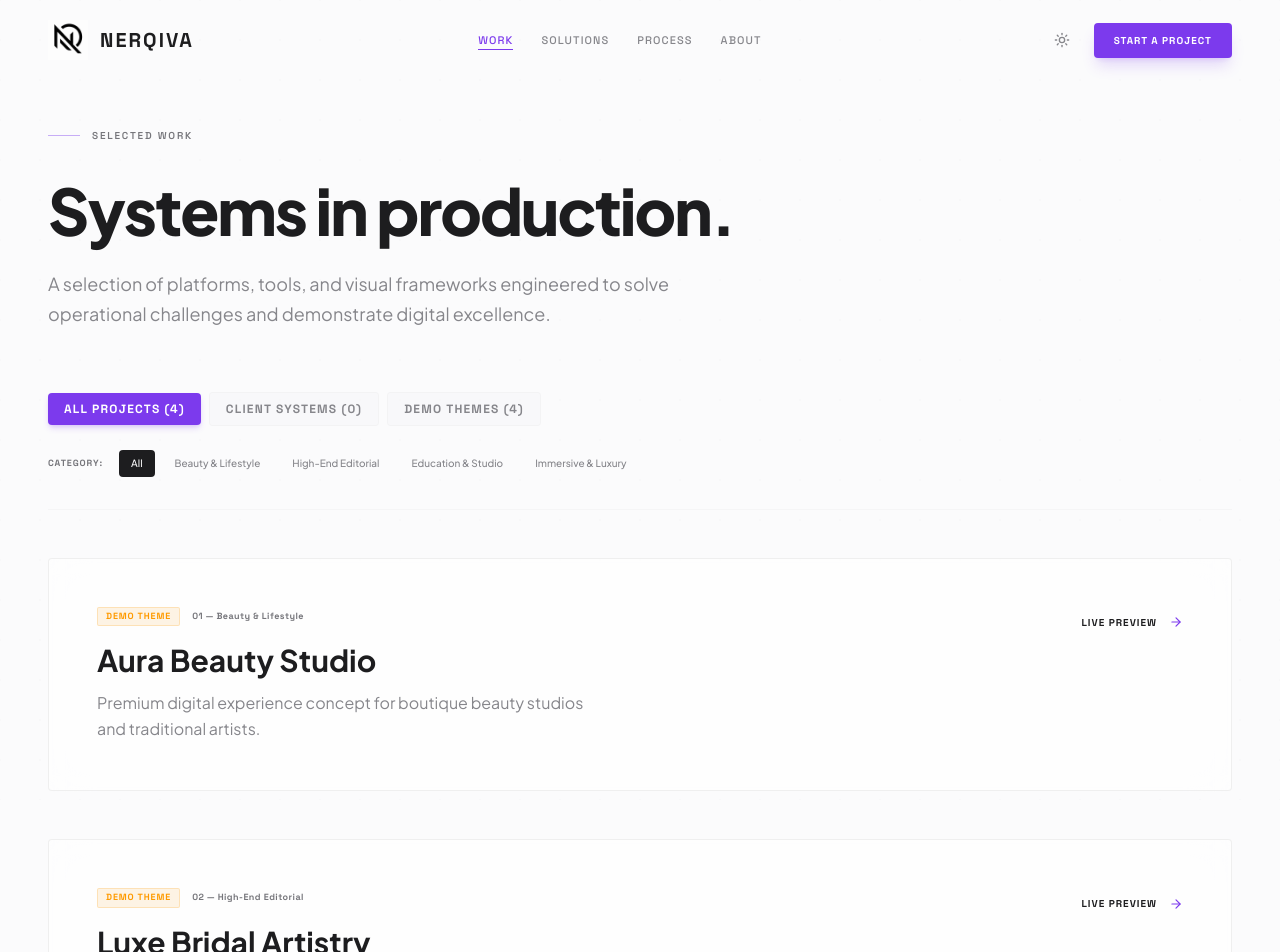
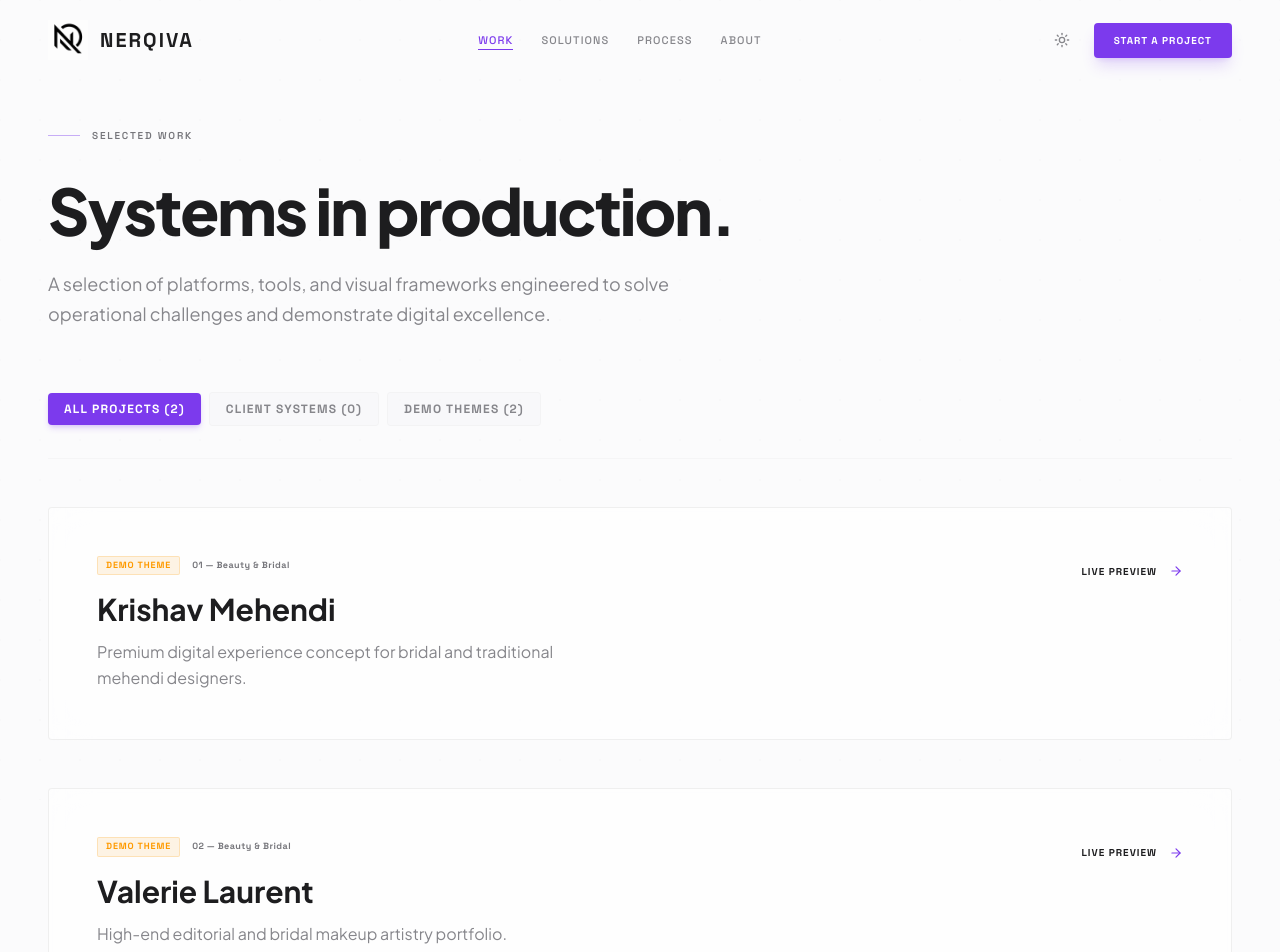
Before and after one commit to dipexplorer/nerqiva-agency-site, a Next.js app: page /work in a window 1280 px wide. Shown: the top 952 px of the page. Built offline with nearby package versions, Linux system fonts and the light colour scheme.

Commit message:
update: add remaining projects to portfolio

```diff
--- a/src/data/projects.ts
+++ b/src/data/projects.ts
@@ -26,27 +26,27 @@ export interface Project {
 
 export const PROJECTS: Project[] = [
   {
-    id: "aurabeauty",
-    slug: "aura-beauty",
+    id: "krishavmehendi",
+    slug: "krishav-mehendi",
     number: "01",
-    name: "Aura Beauty Studio",
+    name: "Krishav Mehendi",
     projectType: "demo",
     type: "Demo Theme",
-    category: "Beauty & Lifestyle",
-    tagline: "Premium digital experience concept for boutique beauty studios and traditional artists.",
+    category: "Beauty & Bridal",
+    tagline: "Premium digital experience concept for bridal and traditional mehendi designers.",
     challenge: "Traditional beauty and boutique services often lack a digital presence, relying entirely on word-of-mouth or social media. High-end clients expect a digital experience that reflects the same level of luxury and attention to detail as the service itself.",
-    whyItMattered: "A premium interface acts as a 24/7 digital gallery and direct booking engine. By integrating beautiful interactive visuals and a seamless WhatsApp reservation flow, this theme concept elevates local artistry to a highly professional, commercial grade.",
+    whyItMattered: "A premium interface acts as a 24/7 digital gallery and direct booking engine. By integrating beautiful interactive visuals and a seamless WhatsApp reservation flow, Krishav Mehendi elevates local artistry to a highly professional, commercial grade.",
     constraints: [
       "Must load instantly on mobile phones (3G/low bandwidth)",
       "Secure and private handling of client booking details",
       "Must handle high traffic during peak wedding seasons without crashing"
     ],
-    approach: "We designed a dark-themed, luxurious canvas that highlights intricate artistry. By establishing clear visual galleries and an integrated WhatsApp reservation form, the template serves as a complete, automated booking tool.",
-    architecture: "Built with modern web technologies for lightning-fast performance, featuring smooth interactive backgrounds, mobile-first layouts, and an automated reservation system.",
+    approach: "We designed a dark-themed, luxurious canvas that highlights the intricate artistry of mehendi. By establishing clear visual galleries and an integrated WhatsApp reservation form, the template serves as a complete, automated booking tool.",
+    architecture: "Built with modern web technologies for lightning-fast performance, featuring smooth interactive backgrounds, mobile-first layouts, and an automated reservation system that sends leads straight to the owner's WhatsApp.",
     engineeringDecisions: [
       "Implemented smooth, interactive design elements to create a premium feel",
       "Engineered an automated reservation system routing straight to client communication apps",
-      "Optimized high-resolution catalogs to load instantly on any device"
+      "Optimized high-resolution bridal catalogs to load instantly on any device"
     ],
     implementation: "Developed a functional theme including a live gallery filter system, custom dynamic inputs, interactive client reviews, and direct dialing assets designed to operate flawlessly on all devices.",
     outcome: "A fully operational design system that can be deployed for regional boutiques in 1-2 days, proving that local lifestyle businesses can quickly benefit from premium custom engineering.",
@@ -57,22 +57,22 @@ export const PROJECTS: Project[] = [
     featured: true,
     demoUrl: "https://hennaart-nine.vercel.app/",
     gallery: [
-      "/images/projects/aura-beauty/bridal.png",
-      "/images/projects/aura-beauty/arabic.png",
-      "/images/projects/aura-beauty/traditional.png",
-      "/images/projects/aura-beauty/minimal.png"
+      "/images/projects/krishav-mehendi/bridal.png",
+      "/images/projects/krishav-mehendi/arabic.png",
+      "/images/projects/krishav-mehendi/traditional.png",
+      "/images/projects/krishav-mehendi/minimal.png"
     ]
   },
   {
-    id: "luxebridal",
-    slug: "luxe-bridal",
+    id: "valerielaurent",
+    slug: "valerie-laurent",
     number: "02",
-    name: "Luxe Bridal Artistry",
+    name: "Valerie Laurent",
     projectType: "demo",
     type: "Demo Theme",
-    category: "High-End Editorial",
-    tagline: "High-end editorial and bridal makeup artistry portfolio theme.",
-    challenge: "Luxury artists often struggle to translate their sophisticated visual aesthetic into a digital platform that feels equally premium and performs flawlessly on mobile.",
+    category: "Beauty & Bridal",
+    tagline: "High-end editorial and bridal makeup artistry portfolio.",
+    challenge: "Luxury makeup artists often struggle to translate their sophisticated visual aesthetic into a digital platform that feels equally premium and performs flawlessly on mobile.",
     whyItMattered: "A striking portfolio acts as a direct conversion tool for high-end clientele. By combining immersive imagery with smooth transitions, it elevates the artist's brand above local competitors.",
     constraints: [
       "Seamless, buttery smooth scroll transitions",
@@ -94,69 +94,5 @@ export const PROJECTS: Project[] = [
     accentColor: "bg-red-600",
     featured: true,
     demoUrl: "https://bridalnerqiva.vercel.app/"
-  },
-  {
-    id: "eliteacademy",
-    slug: "elite-academy",
-    number: "03",
-    name: "Elite Beauty Academy",
-    projectType: "demo",
-    type: "Demo Theme",
-    category: "Education & Studio",
-    tagline: "Hybrid digital platform for premium makeup studios and professional training academies.",
-    challenge: "Beauty academies struggle to balance dual objectives: attracting high-end bridal clients for their studio while simultaneously recruiting students for their professional courses.",
-    whyItMattered: "A structured digital presence establishes authority. By segregating the studio services from the academy curriculum, the platform converts two entirely different target audiences effectively.",
-    constraints: [
-      "Must clearly separate Studio Services from Academy Courses",
-      "Lead generation forms for course enrollments",
-      "Trust-building through 5-star review integration"
-    ],
-    approach: "We designed a sophisticated dual-purpose layout using elegant typography and subtle tactile textures to evoke a premium physical studio feel.",
-    architecture: "Built with Next.js and styled with Tailwind CSS, utilizing Framer Motion for smooth content reveals and interactive course modules.",
-    engineeringDecisions: [
-      "Implemented a custom noise overlay for tactile visual depth",
-      "Engineered distinct conversion funnels for brides vs. students",
-      "Optimized curriculum accordions for mobile readability"
-    ],
-    implementation: "Developed comprehensive course pages, a dynamic syllabus viewer, service tiers, and integrated direct-to-WhatsApp enrollment forms.",
-    outcome: "A highly professional, dual-purpose academy theme that helps local beauty educators scale their student intake while maintaining luxury studio bookings.",
-    lessons: "Clear information architecture is critical when serving dual audiences. Navigation must immediately split user intent without causing confusion.",
-    stack: ["Next.js", "React", "Tailwind CSS", "Framer Motion"],
-    gradient: "from-rose-900/10 to-stone-900/10",
-    accentColor: "bg-rose-900",
-    featured: true,
-    demoUrl: "https://elite-beauty-theme.vercel.app"
-  },
-  {
-    id: "bespokebridal",
-    slug: "bespoke-bridal",
-    number: "04",
-    name: "Bespoke Bridal 3D",
-    projectType: "demo",
-    type: "Demo Theme",
-    category: "Immersive & Luxury",
-    tagline: "An avant-garde, 3D-enhanced portfolio for luxury beauty artists.",
-    challenge: "In an oversaturated beauty market, top-tier artists need a digital experience that instantly separates them from standard competitors and justifies premium pricing.",
-    whyItMattered: "Integrating subtle 3D elements and cinematic scroll animations creates an unforgettable, high-end sensory experience that standard websites cannot match.",
-    constraints: [
-      "Maintain 60fps performance while rendering 3D WebGL elements",
-      "Ensure fast load times despite heavy visual assets",
-      "Smooth scroll-jacking that feels natural"
-    ],
-    approach: "We architected an immersive, web-based storytelling experience. By combining WebGL background effects with GSAP animations, the site feels like a living, breathing editorial magazine.",
-    architecture: "Leveraged Next.js alongside Three.js (React Three Fiber) for 3D rendering and GSAP/Lenis for buttery smooth, physics-based scrolling.",
-    engineeringDecisions: [
-      "Integrated React Three Fiber for lightweight, interactive WebGL scenes",
-      "Utilized GSAP and Lenis for cinematic, inertia-based scroll control",
-      "Implemented intelligent asset preloading to prevent WebGL stutter"
-    ],
-    implementation: "Built a bespoke luxury interface featuring 3D ambient backgrounds, staggered typography reveals, and a seamless visual flow from hero to gallery.",
-    outcome: "A state-of-the-art interactive portfolio that commands attention, setting a new digital benchmark for regional luxury service providers.",
-    lessons: "WebGL on mobile requires strict polygon and texture optimization. Falling back to CSS animations on low-power devices ensures accessibility without sacrificing the premium feel.",
-    stack: ["Next.js", "Three.js", "GSAP", "Lenis Scroll"],
-    gradient: "from-amber-100/10 to-stone-200/5",
-    accentColor: "bg-stone-800",
-    featured: true,
-    demoUrl: "https://bespoke-bridal-theme.vercel.app"
   }
 ];
```
